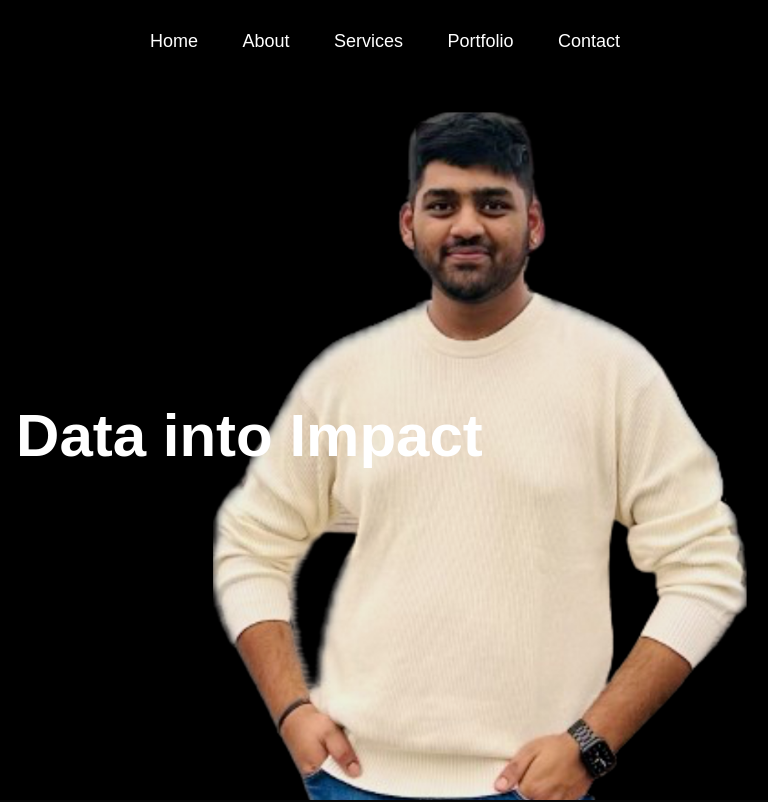
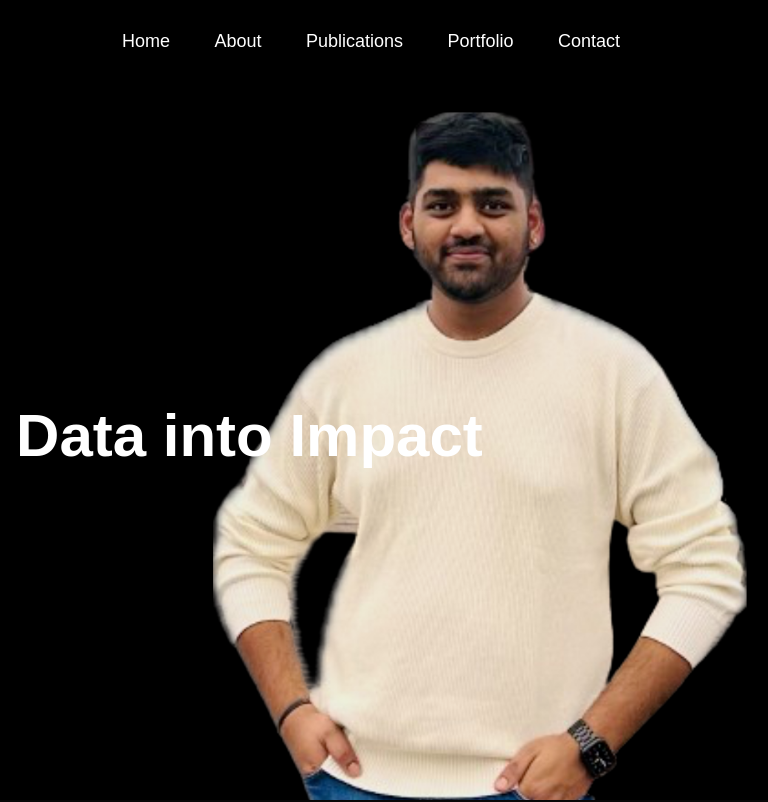
Before and after one commit to jainavmutha/JainavPortfolio.github.io, a plain HTML site: page index.html in a window 1280 px wide. Shown: the top 802 px of the page, 512-1280 px from the left. Drawn offline with Linux system fonts and the light colour scheme.

Commit message:
first commit

```diff
--- a/index.html
+++ b/index.html
@@ -17,7 +17,7 @@
             <ul id="sidemenu">
                 <li><a href="#header">Home</a></li>
                 <li><a href="#about">About</a></li>
-                <li><a href="#services">Services</a></li>
+                <li><a href="#services">Publications</a></li>
                 <li><a href="#portfolio">Portfolio</a></li>
                 <li><a href="#contact">Contact</a></li>
                 <i class="fas fa-times" onclick="closemenu()"></i>
```
